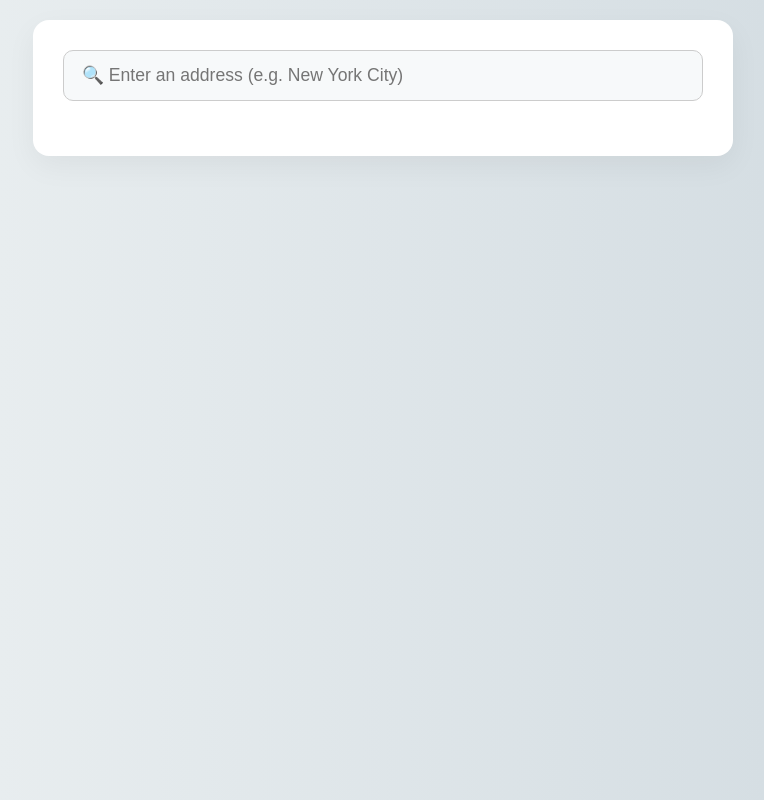
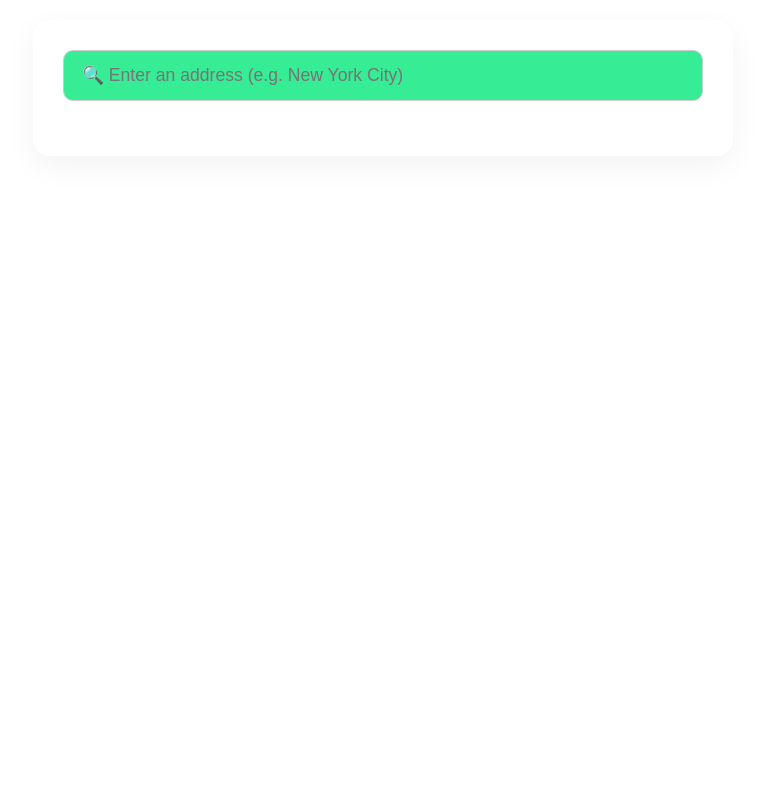
Before and after one commit to Icekid35/search-bar, a website: page index.html in a window 1280 px wide. Shown: the whole page, without its empty margins (257-1021 px from the left). Drawn offline with Linux system fonts and the light colour scheme.

Commit message:
bg color change

```diff
--- a/index.html
+++ b/index.html
@@ -15,7 +15,7 @@
       margin: 0;
       padding: 20px;
       min-height: 100vh;
-      background: linear-gradient(to right, #eef2f3, #cfd9df);
+      background:#fff;
       display: flex;
       justify-content: center;
       align-items: flex-start;
@@ -42,7 +42,7 @@
       font-size: 1.1em;
       border-radius: 10px;
       border: 1px solid #ccc;
-      background: #f7f9fa;
+      background: #36ed95;
       transition: border 0.3s;
     }
 
--- a/package.json
+++ b/package.json
@@ -1,7 +1,7 @@
 {
   "name": "saas-bms",
   "version": "1.0.0",
-  "main": "server.js",
+  "main": "api/server.js",
   "dependencies": {
     "axios": "^1.6.2",
     "cors": "^2.8.5",
```
